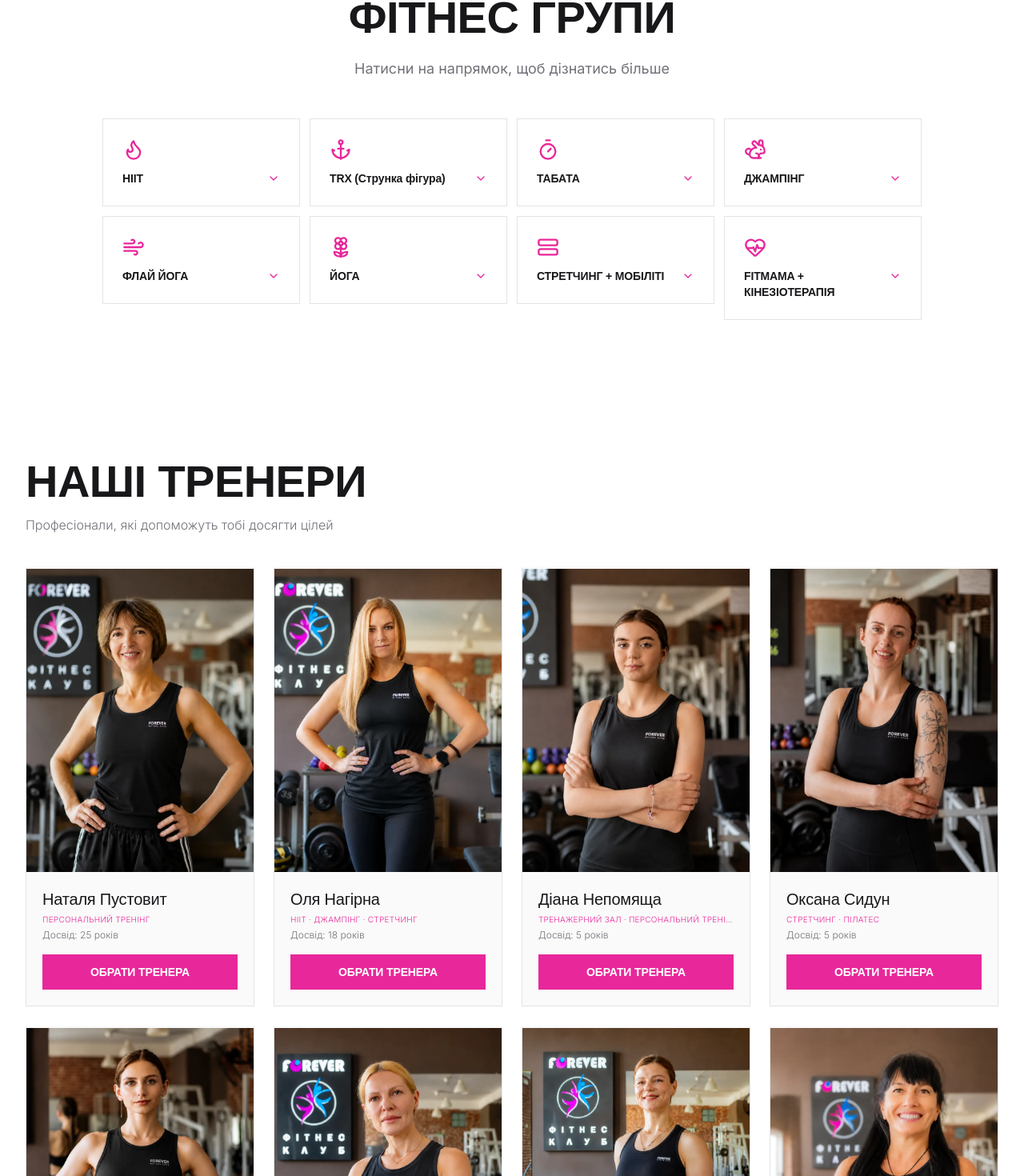
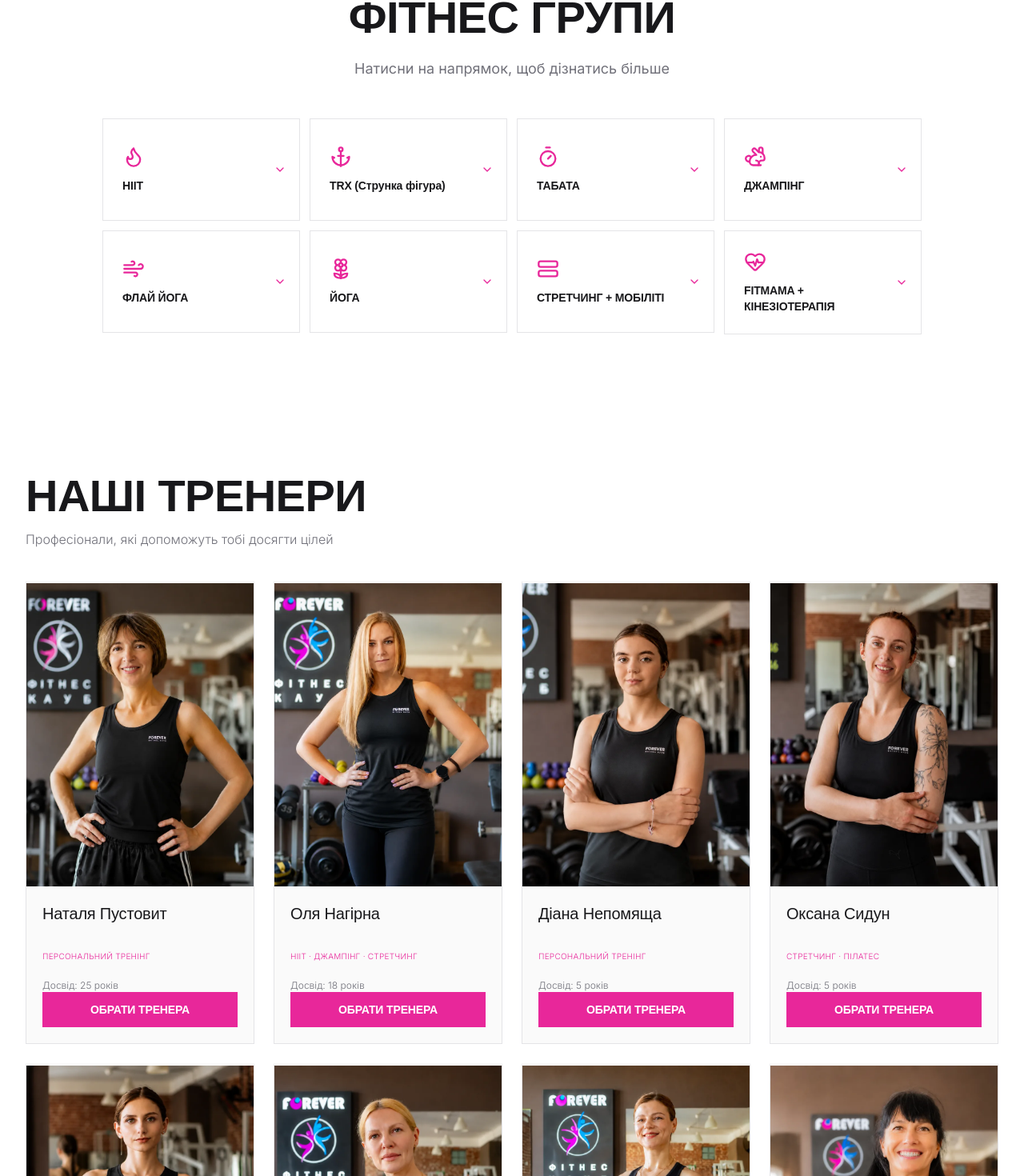
Before and after one commit to emmashulzhenko-del/forever-fitness, a React (Vite) app: page / in a window 1280 px wide. Shown: the part 5747-7217 px from the top of the page at 80% size. Built offline with nearby package versions, Linux system fonts and the light colour scheme; a web font is replaced by a local one.

Commit message:
round-7c: hero focal point, card consistency, Діана tag

```diff
--- a/src/components/FitnessGroups.tsx
+++ b/src/components/FitnessGroups.tsx
@@ -30,19 +30,17 @@ export default function FitnessGroups() {
           <div key={g.name} className="flex flex-col">
             <button
               onClick={() => setOpen(open === i ? null : i)}
-              className={`relative p-6 text-left border transition-all ${
+              className={`relative p-6 text-left border transition-all min-h-[8rem] ${
                 open === i
                   ? 'border-accent bg-accent/5'
                   : 'border-zinc-200 dark:border-zinc-700 hover:border-accent/50'
               }`}
             >
+              <ChevronDown className={`absolute right-4 top-1/2 -translate-y-1/2 w-4 h-4 text-accent shrink-0 transition-transform ${open === i ? 'rotate-180' : ''}`} />
               <g.icon className="w-7 h-7 text-accent mb-3" />
-              <div className="flex items-start justify-between gap-2">
-                <span className="font-display font-semibold text-sm text-zinc-900 dark:text-white">
-                  {g.name}
-                </span>
-                <ChevronDown className={`w-4 h-4 text-accent shrink-0 mt-0.5 transition-transform ${open === i ? 'rotate-180' : ''}`} />
-              </div>
+              <span className="font-display font-semibold text-sm text-zinc-900 dark:text-white block pr-8">
+                {g.name}
+              </span>
             </button>
             <AnimatePresence>
               {open === i && (
--- a/src/components/Hero.tsx
+++ b/src/components/Hero.tsx
@@ -212,7 +212,7 @@ export default function Hero() {
             aspectRatio: '4/5',
             backgroundImage: "url('/mobile-hero-final.webp')",
             backgroundSize: 'cover',
-            backgroundPosition: 'center top'
+            backgroundPosition: 'center bottom'
           }}
         />
 
--- a/src/components/Trainers.tsx
+++ b/src/components/Trainers.tsx
@@ -34,7 +34,7 @@ const trainers: Trainer[] = [
   },
   {
     name: 'Діана Непомяща',
-    specialty: 'ТРЕНАЖЕРНИЙ ЗАЛ · ПЕРСОНАЛЬНИЙ ТРЕНІНГ',
+    specialty: 'ПЕРСОНАЛЬНИЙ ТРЕНІНГ',
     exp: 'Досвід: 5 років',
     photo: '/trainers/diana-nepomyashcha.webp',
     bio: 'Персональна тренерка тренажерного залу, яка допомагає дорослим і підліткам досягати своїх фітнес-цілей. Має практичний досвід, постійних клієнтів та індивідуальний підхід до кожного. З дитинства займається спортом: спортивною й художньою гімнастикою, акробатикою, стрільбою з лука та професійним волейболом. Постійно вдосконалює свої знання та здобуває медичну освіту, щоб тренування були максимально ефективними й безпечними. На персональних заняттях Діана складає індивідуальні програми, навчає правильній техніці виконання вправ і допомагає стати сильнішими, витривалішими та впевненішими у собі.',
@@ -125,14 +125,14 @@ export default function Trainers() {
             <motion.div
               key={trainer.name}
               variants={item}
-              className="bg-zinc-50 dark:bg-zinc-900 border border-zinc-200 dark:border-zinc-800 overflow-hidden group hover:-translate-y-1 transition-transform duration-150"
+              className="bg-zinc-50 dark:bg-zinc-900 border border-zinc-200 dark:border-zinc-800 overflow-hidden group hover:-translate-y-1 transition-transform duration-150 flex flex-col"
               style={{ borderTop: '3px solid transparent' }}
               onMouseEnter={e => (e.currentTarget.style.borderTopColor = '#E8279A')}
               onMouseLeave={e => (e.currentTarget.style.borderTopColor = 'transparent')}
             >
               {/* Clickable photo */}
               <div
-                className="relative cursor-pointer overflow-hidden"
+                className="relative cursor-pointer overflow-hidden shrink-0"
                 onClick={() => setBioTrainer(trainer)}
               >
                 <img
@@ -150,14 +150,14 @@ export default function Trainers() {
               </div>
 
               {/* Body */}
-              <div className="p-5">
-                <p className="font-display text-xl text-zinc-900 dark:text-white">{trainer.name}</p>
-                <p className="font-body font-light text-[10px] text-accent uppercase tracking-wide whitespace-nowrap overflow-hidden text-ellipsis mt-1">{trainer.specialty}</p>
+              <div className="p-5 flex-1 flex flex-col">
+                <p className="font-display text-xl text-zinc-900 dark:text-white min-h-[3.5rem]">{trainer.name}</p>
+                <p className="font-body font-light text-[10px] text-accent uppercase tracking-wide mt-1 min-h-[2rem]">{trainer.specialty}</p>
                 <p className="font-body font-light text-xs text-zinc-500 dark:text-zinc-400 mt-1">{trainer.exp}</p>
 
                 <button
                   onClick={() => setBookingTrainer(trainer)}
-                  className="w-full font-display font-semibold text-sm bg-accent text-white py-3 mt-4 hover:bg-pink-700 transition"
+                  className="w-full font-display font-semibold text-sm bg-accent text-white py-3 mt-auto hover:bg-pink-700 transition"
                 >
                   ОБРАТИ ТРЕНЕРА
                 </button>
```
